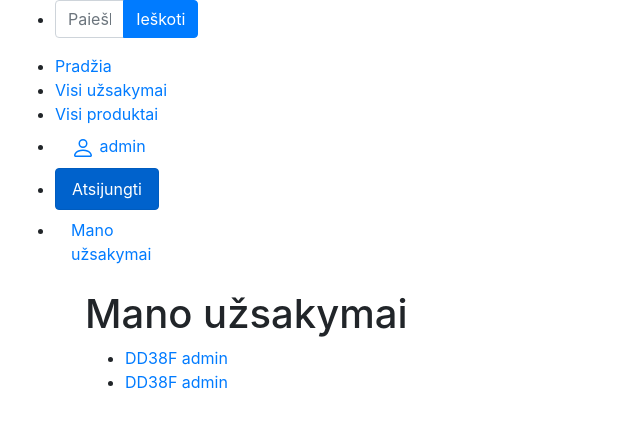
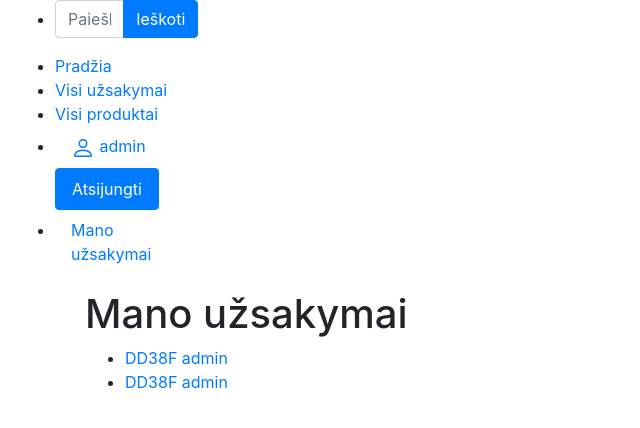
Before and after one commit to Atstovas/Baldai3, a Django app: page /baldai3/personal_orders/ in a window 1280 px wide. Shown: the top 428 px of the page, without its empty margins (0-640 px from the left). Run offline with Django 5.2, Linux system fonts and the light colour scheme; a user stored in the database is signed in; data comes from the database, SQL or seed files in the repository; both versions use the stored data as it was after the commit; some libraries are stand-ins or nearby versions.

Commit message:
Pakoreguotas mygtukas Atsijungti User profile 404 My orders 404 + dublicate

```diff
--- a/mysite/baldai3/templates/base.html
+++ b/mysite/baldai3/templates/base.html
@@ -30,18 +30,17 @@
                 <li><a href="{% url 'order_line' %}">Visi užsakymai</a></li>
                 <li><a href="{% url 'products' %}">Visi produktai</a></li>
                 {% if user.is_authenticated %}
-                <li class="nav-item"><a class="nav-link" href="url 'profile'">
+                <li class="nav-item"><a class="nav-link" href="{% url 'profile' %}">
                     <svg class="bi bi-person" width="1.5em" height="1.5em" viewBox="0 0 16 16" fill="currentColor"
                          xmlns="http://www.w3.org/2000/svg">
                         <path fill-rule="evenodd"
                               d="M13 14s1 0 1-1-1-4-6-4-6 3-6 4 1 1 1 1h10zm-9.995-.944v-.002.002zM3.022 13h9.956a.274.274 0 00.014-.002l.008-.002c-.001-.246-.154-.986-.832-1.664C11.516 10.68 10.289 10 8 10c-2.29 0-3.516.68-4.168 1.332-.678.678-.83 1.418-.832 1.664a1.05 1.05 0 00.022.004zm9.974.056v-.002.002zM8 7a2 2 0 100-4 2 2 0 000 4zm3-2a3 3 0 11-6 0 3 3 0 016 0z"
                               clip-rule="evenodd"/>
                     </svg>
-                    {{ user.get_username }}</a></li>
-                <li class="nav-item">
+                    {{ user.get_username }}</a>
                     <form method="post" action="{% url 'logout' %}">
                         {% csrf_token %}
-                        <button type="submit" class="btn btn-primary nav-link active">Atsijungti</button>
+                        <button type="submit" class="btn btn-primary nav-link ">Atsijungti</button>
                     </form>
                 </li>
                 <li class="nav-item">
--- a/mysite/baldai3/templates/my_orders_list.html
+++ b/mysite/baldai3/templates/my_orders_list.html
@@ -16,4 +16,5 @@
 {% else %}
 <p>Užsakymų nėra.</p>
 {% endif %}
+
 {% endblock %}
--- a/mysite/baldai3/views.py
+++ b/mysite/baldai3/views.py
@@ -60,6 +60,7 @@ class OrderDetailView(generic.DetailView):
     def get_context_data(self, **kwargs):
         context = super().get_context_data(**kwargs)
         context['status_display'] = self.object.get_status_display()
+        context['order_lines'] = OrderLine.objects.filter(order=self.object)
         return context
 
 
```
Also changed, not shown: mysite/baldai3/templates/order_detail.html (+19 -8 lines), mysite/db.sqlite3.
